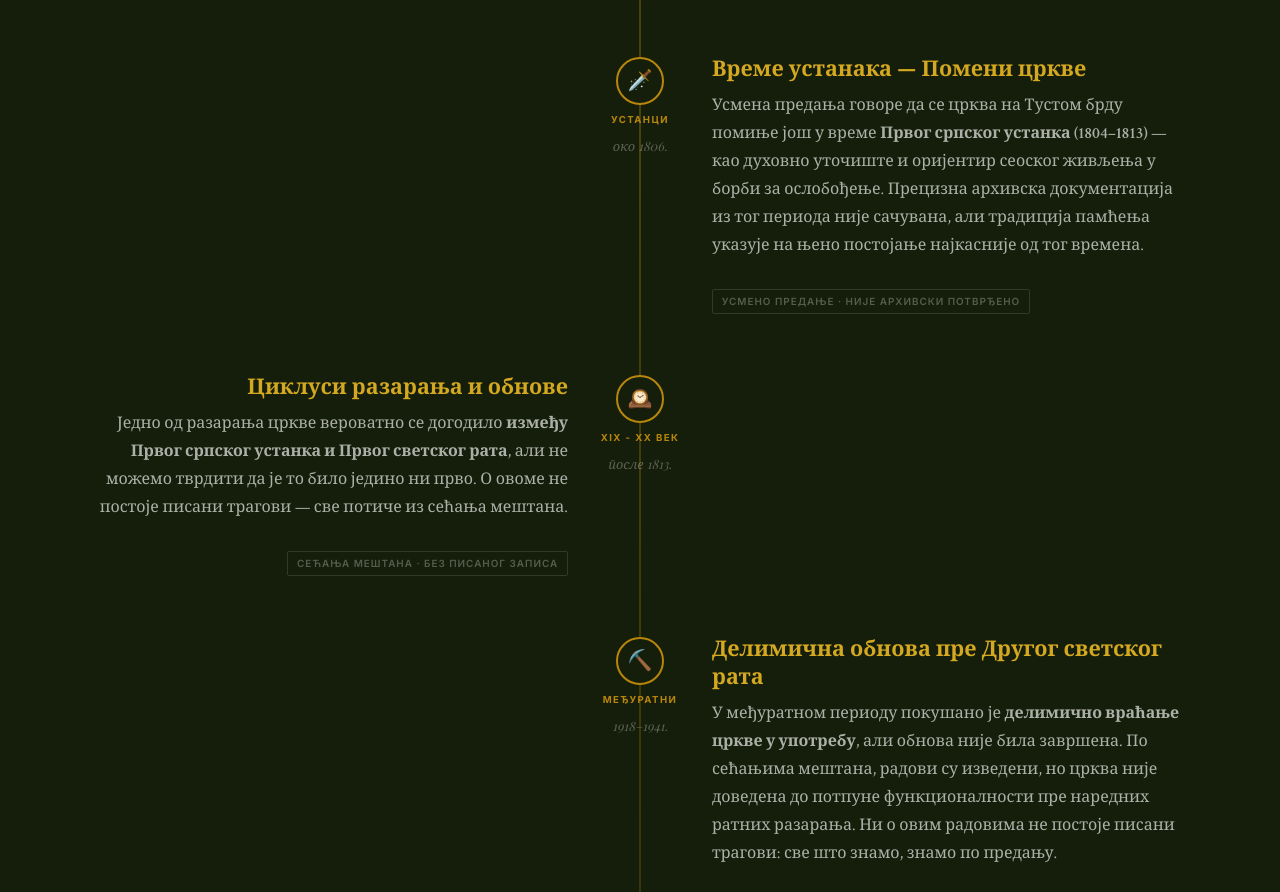
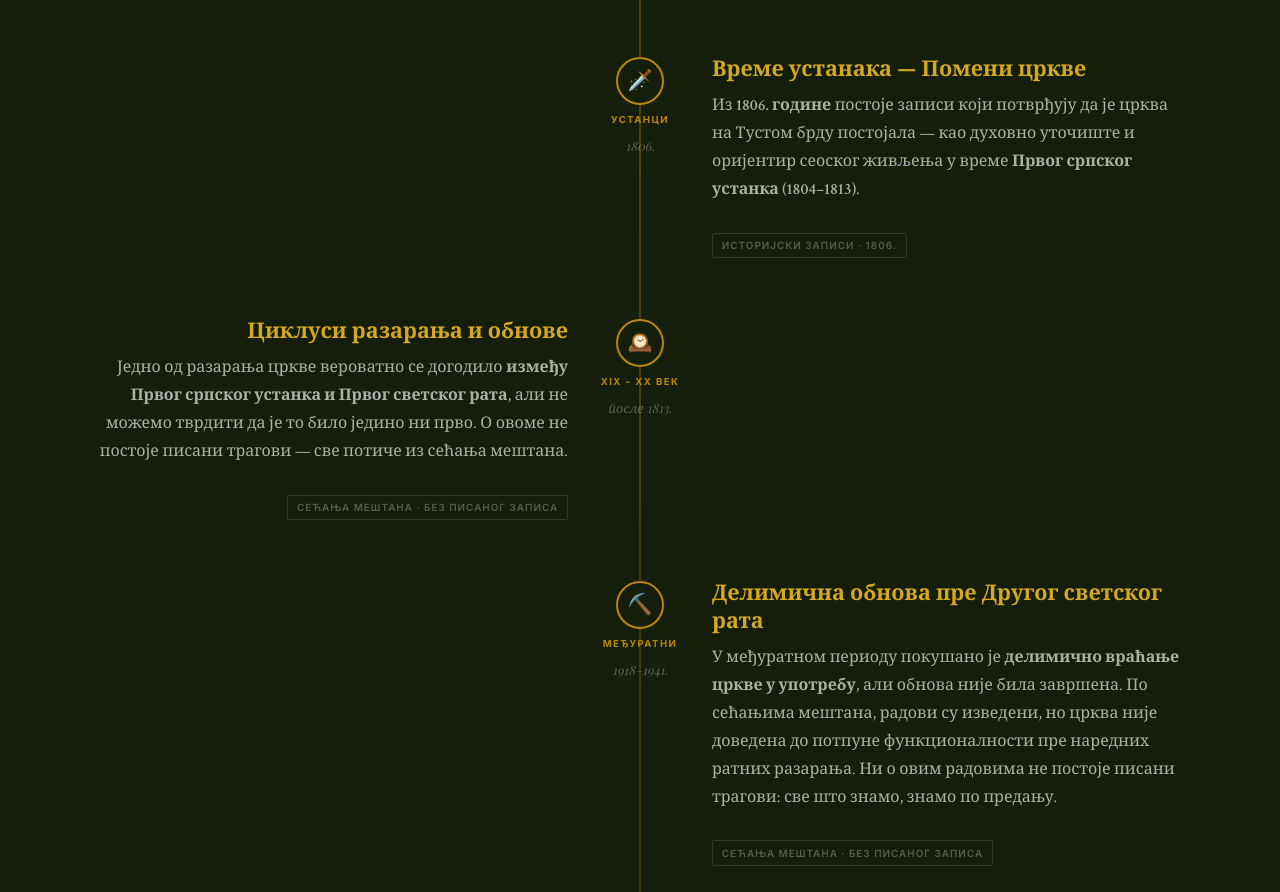
Before and after one commit to radenkoPejic/tusto, a plain HTML site: page index.html in a window 1280 px wide. Shown: the part 3571-4463 px from the top of the page. Drawn offline with nearby package versions, Linux system fonts and the light colour scheme; a web font is replaced by a local one.

Commit message:
Update historical references

```diff
--- a/index.html
+++ b/index.html
@@ -2049,14 +2049,14 @@
                 <div class="tl-node">
                     <div class="tl-dot">🗡️</div>
                     <span class="tl-era">Ustanci</span>
-                    <span class="tl-date">oko 1806.</span>
+                    <span class="tl-date">1806.</span>
                 </div>
                 <div class="tl-right">
                     <div class="tl-content">
-                        <span class="tl-era-tag" data-i18n="tl.4.era">Ustanci · oko 1806.</span>
+                        <span class="tl-era-tag" data-i18n="tl.4.era">Ustanci · 1806.</span>
                         <h3 data-i18n="tl.4">Vreme ustanaka — Pomeni crkve</h3>
-                        <p data-i18n="tl.4.p">Usmena predanja govore da se crkva na Tustom brdu pominje još u vreme <strong>Prvog srpskog ustanka (1804–1813)</strong> — kao duhovno utočište i orijentir seoskog življenja u borbi za oslobođenje. Precizna arhivska dokumentacija iz tog perioda nije sačuvana, ali tradicija pamćenja ukazuje na njeno postojanje najkasnije od tog vremena.</p>
-                        <span class="tl-source">Usmeno predanje · nije arhivski potvrđeno</span>
+                        <p data-i18n-html="tl.4.p">Iz <strong>1806. godine</strong> postoje zapisi koji potvrđuju da je crkva na Tustom brdu postojala — kao duhovno utočište i orijentir seoskog življenja u vreme <strong>Prvog srpskog ustanka (1804–1813)</strong>.</p>
+                        <span class="tl-source">Istorijski zapisi · 1806.</span>
                     </div>
                 </div>
             </div>
@@ -2929,7 +2929,7 @@ const EN = {
   'tl.2':     'Middle Ages — Christian Community',
   'tl.3.era': 'Ottoman period · XVII–XVIII century',
   'tl.3':     'Ottoman Era — Turkish Remnants',
-  'tl.4.era': 'Uprisings · c. 1806',
+  'tl.4.era': 'Uprisings · 1806',
   'tl.4':     'Era of Uprisings — Church Records',
   'tl.4a.era':'Centuries of history · destruction and rebuilding',
   'tl.4a':    'Cycles of destruction and rebuilding',
@@ -3005,7 +3005,7 @@ const EN = {
   'tl.1.p': 'During a systematic survey in 2003, the site of Tusto Brdo – Ravne Vrtače yielded a complex of three sinkholes with stone burial mounds on their rims, built directly on bedrock. Excavations of mounds 1 and 2 during the Robaje 2003 Summer Science School showed them to belong to the Belotić–Bela Crkva cultural group — one of the most significant Bronze Age cultures in western Serbia.',
   'tl.2.p': 'Several cemeteries have been recorded in the immediate vicinity of Tusto Brdo. The Robaje cemetery at Petrašević bears grave slabs with ornamentation interpreted as a form of anthropomorphic cross, dated to the 15th–16th century. The Old Cemetery in the Mijovići hamlet contains older, amorphous grave monuments similar to those at the Bukovac and Mađarsko cemeteries — dated to the 13th–16th century. Nearby cemeteries in Bukovac contain the same types of slabs, testifying to continuous Christian presence throughout the medieval period.',
   'tl.3.p': 'On Beluško Brdo, in the village of Mratišići, local tradition speaks of a Turkish settlement on the western slope. Until some fifty years ago, stone, brick and roof tiles would surface during field cultivation. A chance find of a gold coin is also reported. This site bears witness to Ottoman presence in the immediate vicinity of Tusto Brdo during the 17th–18th century.',
-  'tl.4.p': 'Oral traditions record the church on Tusto Brdo being mentioned during the First Serbian Uprising (1804–1813) — as a spiritual refuge and landmark of village life during the struggle for liberation. Precise archival documentation from that period has not survived, but the tradition of memory suggests its existence from at least that time.',
+  'tl.4.p': 'Written records from <strong>1806</strong> confirm that the church on Tusto Brdo existed — serving as a spiritual refuge and landmark of village life during the <strong>First Serbian Uprising (1804–1813)</strong>.',
   'tl.4a.p':'One destruction of the church probably occurred between the end of the First Serbian Uprising and the First World War, but it cannot be claimed as the only or the first. There are no written records of this — everything comes from the memories of local residents.',
   'tl.4b.p':'During the interwar period, an attempt was made to partially restore the church, but the reconstruction was never completed. According to the memories of local residents, work was carried out, but the church was not brought to full functionality before the wartime destruction that followed. No written records of these works exist either: everything we know, we know through oral tradition.',
   'tl.5.p': 'The church on Tusto Brdo, partially restored in the interwar period, was finally destroyed during the Second World War — according to the testimony of local residents, most likely around 1941–1944. The preserved remains, overgrown with dense vegetation, were recorded in 2003 at the site known as "Crkvine": dimensions 15 × 6 m, height 1 m, with a large quantity of stone and brick. Local residents consciously left the ground uncultivated — they knew a church had stood there.',
```
